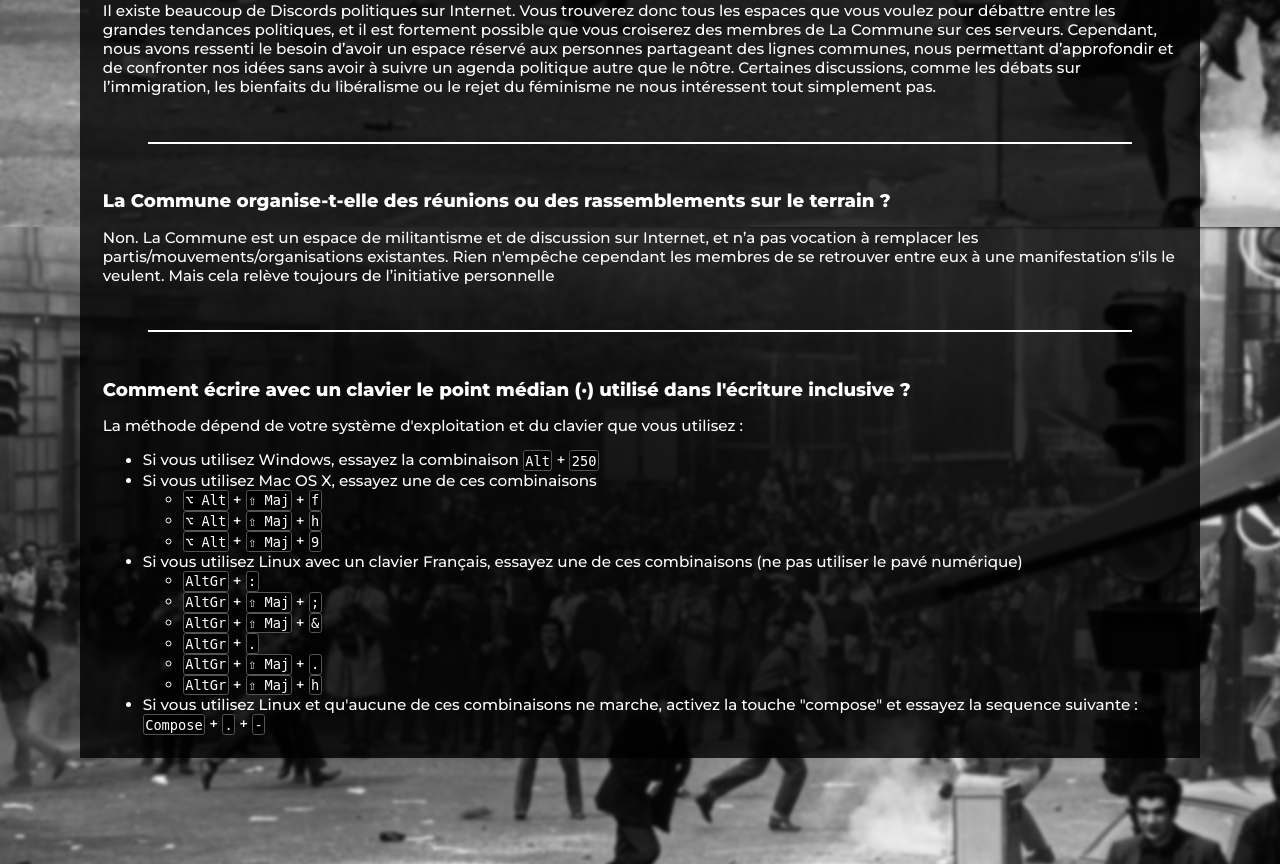
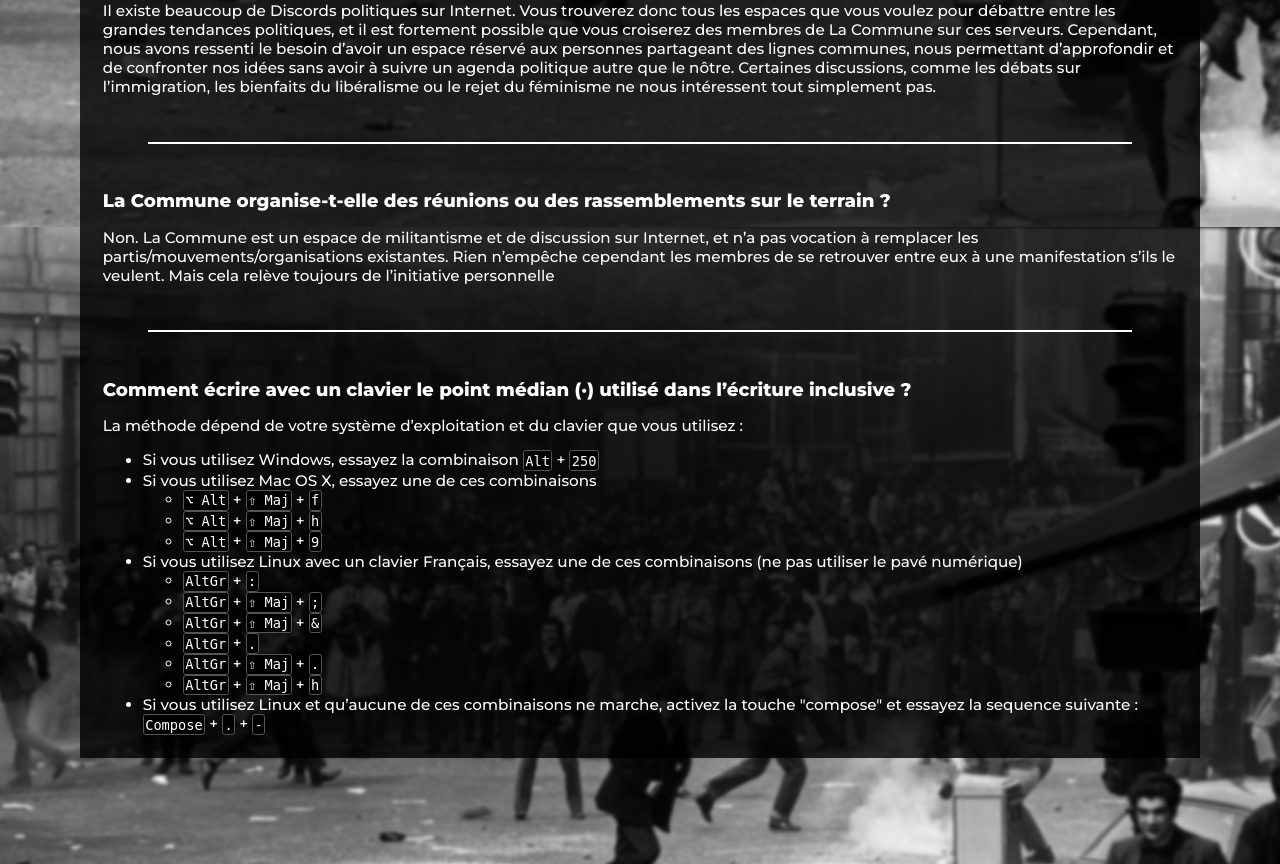
Before and after one commit to Ettaniel/accueil, a Jekyll site: the page built from index.html, in a window 1280 px wide and 900 px high, scrolled down 1537 px. Shown: the part 36-900 px from the top of the window. Built offline with Jekyll 4.4.1, drawn with Linux system fonts in a browser that asks for light colours; some of the changed text lies outside the part shown.

Commit message:
Microtypo

```diff
--- a/index.html
+++ b/index.html
@@ -6,9 +6,9 @@ permalink:
 
 <h1>Qui sommes-nous ?</h1>
 <div class="textBlock">
-	<p>La Commune est un espace d'échange et de militantisme pour les personnes s'identifiant dans la gauche. Nous souhaitons par cette initiative encourager les liens entres les différentes tendances politiques, échanger nos connaissances et analyses et mettre en commun nos forces pour militer sur Internet.</p>
-	<p>La Commune dispose également d’espaces de non-mixité pour respecter et encourager les luttes de chacun.e.</p>
-	<p>Si vous vous sentez concerné.e.s par ce projet, n'hésitez à nous rejoindre sur notre serveur Discord ou à nous contacter via Twitter !</p>
+	<p>La Commune est un espace d’échange et de militantisme pour les personnes s’identifiant dans la gauche. Nous souhaitons par cette initiative encourager les liens entres les différentes tendances politiques, échanger nos connaissances et analyses et mettre en commun nos forces pour militer sur Internet.</p>
+	<p>La Commune dispose également d’espaces de non-mixité pour respecter et encourager les luttes de chacun·e.</p>
+	<p>Si vous vous sentez concerné·e·s par ce projet, n’hésitez à nous rejoindre sur notre serveur Discord ou à nous contacter via Twitter !</p>
 </div>
 
 <div class="links">
@@ -31,7 +31,7 @@ permalink:
 	</div><!--
 	--><div class="initiative">
 		<a href="http://radicalisees-sur-internet.fr" target="_blank"><img src="images/initiative-rsi.png" alt="Radicalisé.e.s sur Internet" \></a>
-		<h2>Radicalisé.e.s sur Internet</h2>
+		<h2>Radicalisé·e·s sur Internet</h2>
 		<p>Un site Internet regroupant des argumentaires, des définitions et une bibliographie sur les thématiques chères à la gauche radicale. Vous trouverez donc dedans les bases sur les luttes contre le capitalisme, le patriarcat, le colonialisme ou encore le nationalisme.</p>
 	</div>
 </div>
@@ -44,12 +44,12 @@ permalink:
 	<hr/>
 
 	<h2 id="irl">La Commune organise-t-elle des réunions ou des rassemblements sur le terrain ?</h2>
-	<p>Non. La Commune est un espace de militantisme et de discussion sur Internet, et n’a pas vocation à remplacer les partis/mouvements/organisations existantes. Rien n'empêche cependant les membres de se retrouver entre eux à une manifestation s'ils le veulent. Mais cela relève toujours de l’initiative personnelle</p>
+	<p>Non. La Commune est un espace de militantisme et de discussion sur Internet, et n’a pas vocation à remplacer les <span style="white-space: nowrap;">partis/mouvements/organisations</span> existantes. Rien n’empêche cependant les membres de se retrouver entre eux à une manifestation s’ils le veulent. Mais cela relève toujours de l’initiative personnelle</p>
 
 	<hr/>
 
-	<h2 id="point-median">Comment écrire avec un clavier le point médian (·) utilisé dans l'écriture inclusive ?</h2>
-	<p>La méthode dépend de votre système d'exploitation et du clavier que vous utilisez :</p>
+	<h2 id="point-median">Comment écrire avec un clavier le point médian (·) utilisé dans l’écriture inclusive ?</h2>
+	<p>La méthode dépend de votre système d’exploitation et du clavier que vous utilisez :</p>
 	<p>
 		<ul>
 			<li>Si vous utilisez Windows, essayez la combinaison <span class="key">Alt</span>&nbsp;+&nbsp;<span class="key">250</span></li>
@@ -70,7 +70,7 @@ permalink:
 					<li><span class="key">AltGr</span>&nbsp;+&nbsp;<span class="key">⇧ Maj</span>&nbsp;+&nbsp;<span class="key">h</span></li>
 				</ul>
 			</li>
-			<li>Si vous utilisez Linux et qu'aucune de ces combinaisons ne marche, activez la touche "compose" et essayez la sequence suivante : <span class="key">Compose</span>&nbsp;+&nbsp;<span class="key">.</span>&nbsp;+&nbsp;<span class="key">-</span></li>
+			<li>Si vous utilisez Linux et qu’aucune de ces combinaisons ne marche, activez la touche "compose" et essayez la sequence suivante : <span class="key">Compose</span>&nbsp;+&nbsp;<span class="key">.</span>&nbsp;+&nbsp;<span class="key">-</span></li>
 		</ul>
 		</p>
 	<p>
```
